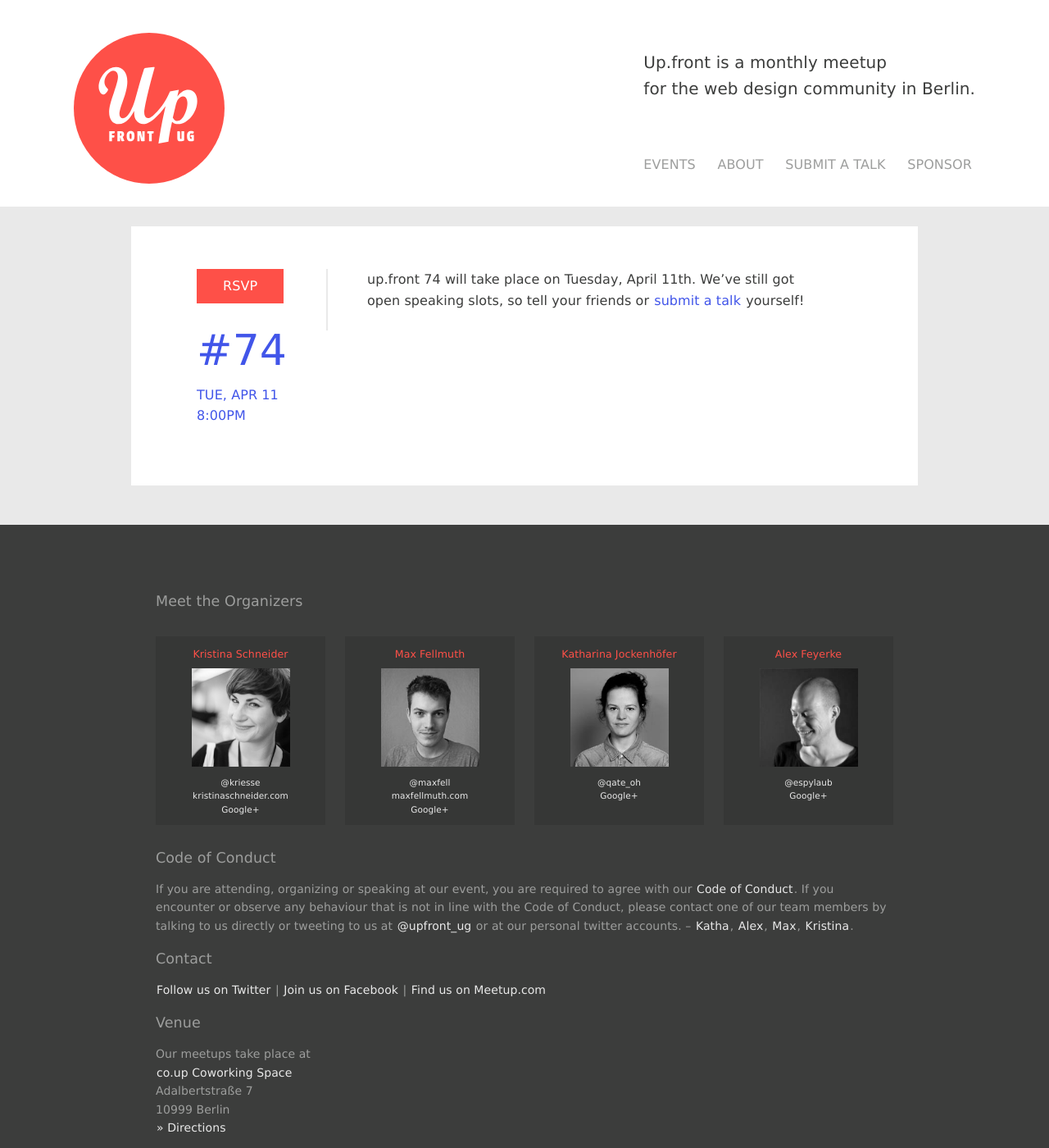
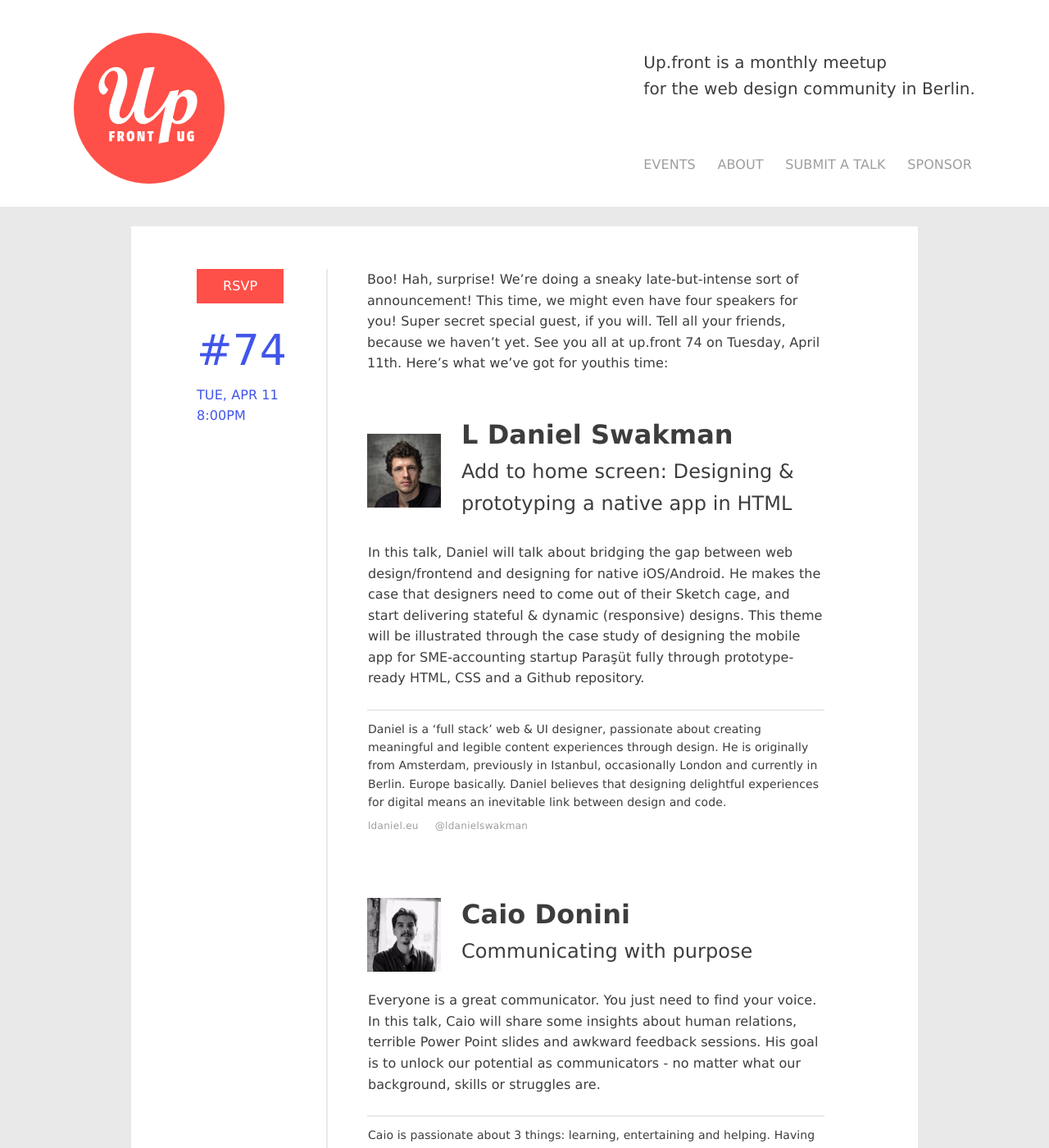
Before and after one commit to upfrontug/upfrontug.github.io, a Jekyll site: the page built from _posts/2017-04-11-meetup.html, in a window 1280 px wide and 1400 px high. Shown: the whole window at 82% size. Built offline with Jekyll 4.4.1, drawn with Linux system fonts in a browser that asks for light colours; a script that is not in the unit is left out; some of the changed text lies outside the part shown.

Commit message:
feat: 74 announcement

```diff
--- a/_posts/2017-04-11-meetup.html
+++ b/_posts/2017-04-11-meetup.html
@@ -1,5 +1,36 @@
 ---
   counter:  '74'
   meetup: 'https://www.meetup.com/de-DE/up-front-ug/events/238596745/'
-  intro: 'up.front 74 will take place on Tuesday, April 11th. We’ve still got open speaking slots, so tell your friends or <a href="/submit/">submit a talk</a> yourself! '
+  intro: 'Boo! Hah, surprise! We’re doing a sneaky late-but-intense sort of announcement! This time, we might even have four speakers for you! Super secret special guest, if you will. Tell all your friends, because we haven’t yet. See you all at up.front 74 on Tuesday, April 11th. Here’s what we’ve got for youthis time:'
+  talks:
+    - name: 'L Daniel Swakman'
+      title: 'Add to home screen: Designing & prototyping a native app in HTML'
+      picture: 'l-daniel-swakman.jpg'
+      desc: 'In this talk, Daniel will talk about bridging the gap between web design/frontend and designing for native iOS/Android. He makes the case that designers need to come out of their Sketch cage, and start delivering stateful & dynamic (responsive) designs. This theme will be illustrated through the case study of designing the mobile app for SME-accounting startup Paraşüt fully through prototype-ready HTML, CSS and a Github repository.'
+      bio: 'Daniel is a ‘full stack’ web & UI designer, passionate about creating meaningful and legible content experiences through design. He is originally from Amsterdam, previously in Istanbul, occasionally London and currently in Berlin. Europe basically. Daniel believes that designing delightful experiences for digital means an inevitable link between design and code.'
+      links:
+        - url: 'https://ldaniel.eu'
+          title: 'ldaniel.eu'
+        - url: 'https://twitter.com/ldanielswakman'
+          title: '@ldanielswakman'
+    - name: 'Caio Donini'
+      title: 'Communicating with purpose'
+      picture: 'caio-donini.jpg'
+      desc: 'Everyone is a great communicator. You just need to find your voice. In this talk, Caio will share some insights about human relations, terrible Power Point slides and awkward feedback sessions. His goal is to unlock our potential as communicators - no matter what our background, skills or struggles are.'
+      bio: 'Caio is passionate about 3 things: learning, entertaining and helping. Having experience in the non-profit and private sectors, he has been a speaker and facilitator in more than 50 events in the last 5 years. Today he is in charge of business development at hy.am studios, a digital design agency. In his free time he is playing around with some ideas - one of which potentially includes a guitar and some embarrassing moments in the streets of Berlin.'
+      links:
+        - url: 'https://www.linkedin.com/in/caiodonini/'
+          title: 'LinkedIn'
+        - url: 'https://twitter.com/csunights'
+          title: '@csunights'
+    - name: 'Michael Pieracci'
+      title: 'A little bit about Awareness'
+      picture: 'michael-pieracci.jpg'
+      desc: 'Through my work career doing project management, I’ve realized how important it is to facilitate conversation between people and teams to understand context. In this talk I’ll share some observations from my recent role as product manager at teambay, as well as share some recommendations that you can think about in your own work.'
+      bio: 'Michael Pieracci comes from San Jose, California, and has lived in Berlin since 2013. Currently he’s doing product and project management at a startup called teambay, where our product help employees provide feedback to their management. Outside of work he watches Star Trek, drinks very nice loose leaf teas, and takes care of his houseplants.'
+      links:
+        - url: 'https://michaelpieracci.com'
+          title: 'michaelpieracci.com'
+        - url: 'https://twitter.com/mpieracci'
+          title: '@mpieracci'
 ---
```
Also changed, not shown: images/talks/caio-donini.jpg (added), images/talks/l-daniel-swakman.jpg (added), images/talks/michael-pieracci.jpg (added).
